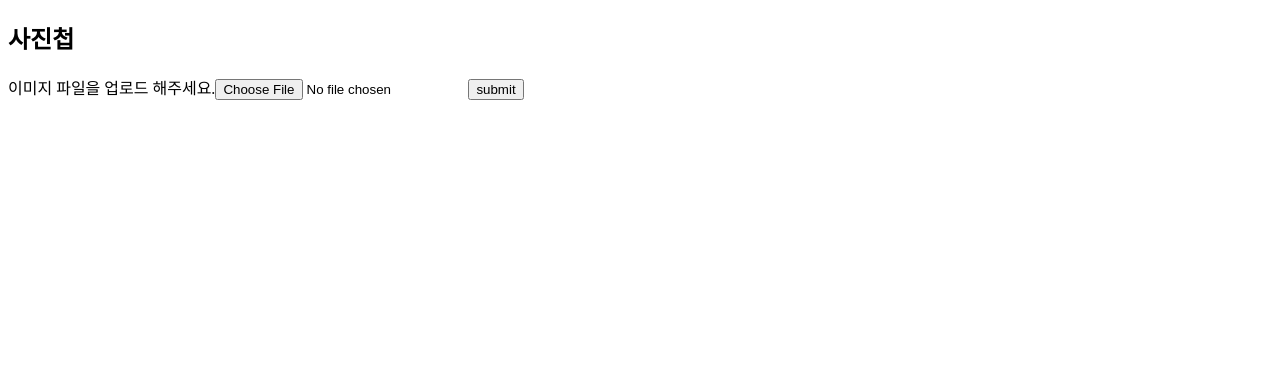
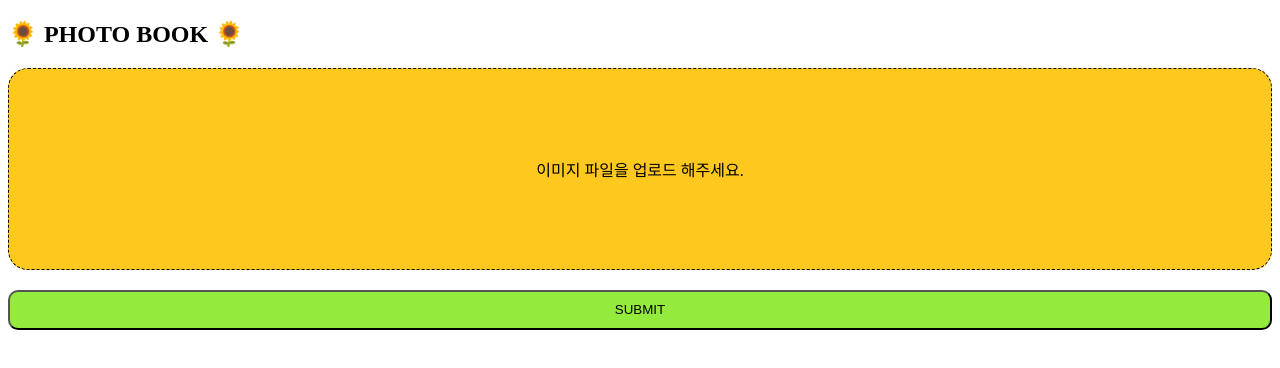
Before and after one commit to uheaji/image-upload, a React (Create React App) app in the folder client/: page / in a window 1280 px wide. Shown: the top 368 px of the page. Built offline with nearby package versions, Linux system fonts and the light colour scheme.

Commit message:
◽드래그하여 이미지 업로드, css 수정

```diff
--- a/client/src/App.js
+++ b/client/src/App.js
@@ -4,7 +4,7 @@
 const App = () => {
   return (
     <div>
-      <h2>사진첩</h2>
+      <h2>🌻 PHOTO BOOK 🌻</h2>
       <UploadForm />
     </div>
   );
--- /dev/null
+++ b/client/src/components/UploadForm.css
@@ -0,0 +1,26 @@
+.file-dropper {
+    border: 1px dashed black;
+    height: 200px;
+    background-color: #FFC81E;
+    border-radius: 20px;
+    margin-bottom: 20px;
+    display: flex;
+    position: relative;
+    justify-content: center;
+    align-items: center;
+}
+
+.file-dropper input {
+    width: 100%;
+    height: 100%;
+    opacity: 0;
+    position: absolute;
+    cursor: pointer;
+}
+
+.file-dropper:hover {
+    background-color: #A98B59;
+    transition: 0.5s;
+    border-radius: 20px;
+    color: white;
+}
--- a/client/src/components/UploadForm.js
+++ b/client/src/components/UploadForm.js
@@ -1,5 +1,6 @@
 import React, { useState } from "react";
 import axios from "axios"; // axios는 HTTP비동기통신 라이브러리이다.
+import "./UploadForm.css";
 
 
 
@@ -30,9 +31,22 @@
 
     return (
       <form onSubmit={onSubmit}>
-            <label htmlFor="image">{fileName}</label>
-            <input id="image" type="file" onChange={imageSelectHandler}/>
-        <button type="submit">submit</button>
+        <div className="file-dropper">
+          {fileName}
+          <input id="image" type="file" onChange={imageSelectHandler} />
+        </div>
+        <button
+          type="submit"
+          style={{
+            width: "100%",
+            borderRadius: 10,
+            height: 40,
+            cursor: "pointer",
+            backgroundColor: "#94EB3E",
+          }}
+        >
+          SUBMIT
+        </button>
       </form>
     );
 }
```
Also changed, not shown: 1 other file (tests, documents, lock files or other folders).
